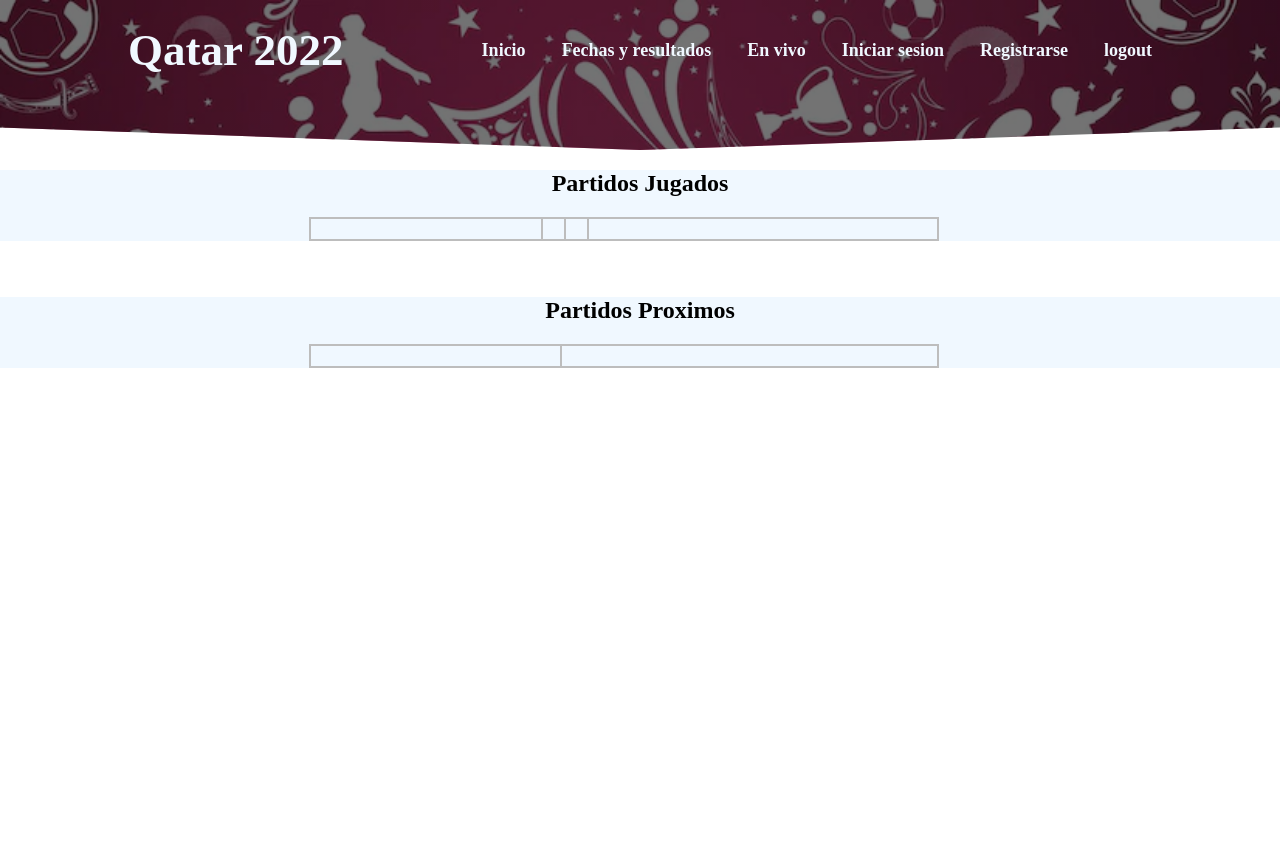
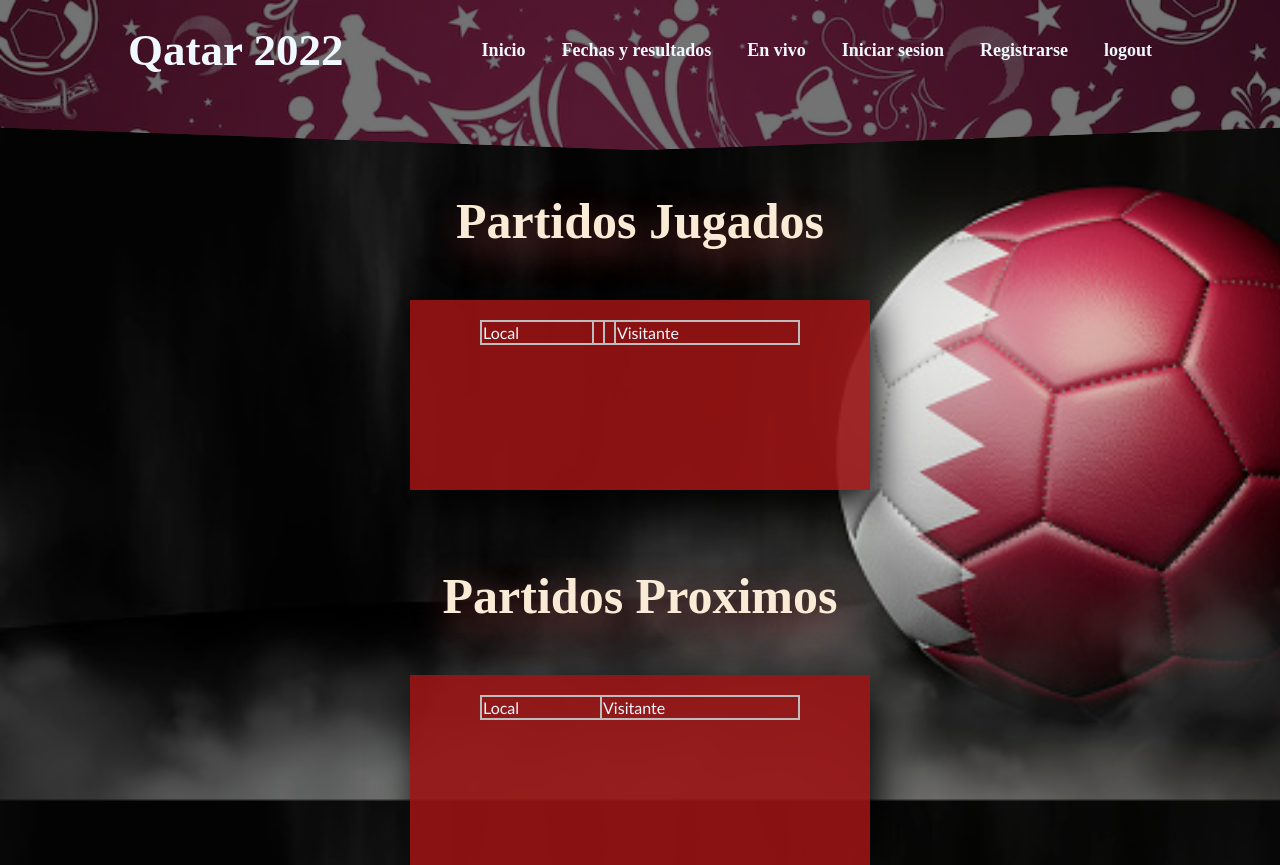
Before and after one commit to Danielsaggar/telematica_2022_03, a Flask app: page /Results in a window 1280 px wide. Before the commit the page ends 368 px from the top, so only its background shows below. Run offline with Flask 2, Linux system fonts and the light colour scheme; data that the repository does not hold is empty; some libraries are stand-ins or nearby versions.

Commit message:
css,resultados

```diff
--- a/static/css/prog.css
+++ b/static/css/prog.css
@@ -45,3 +45,16 @@
     border-radius: 8px;
 
 }
+.tablec {
+    width: 400px;
+    height:150px;
+    background: rgba(153, 19, 19, 0.9);
+    margin: auto;
+    margin-top: 50px;
+    box-shadow: 7px 13px 37px #000;
+    padding: 20px 30px;
+    border-top: #017bab;
+    color: floralwhite;
+    font-family: Calibri;
+    font-size: 16px;
+}
--- a/templates/Results.html
+++ b/templates/Results.html
@@ -5,13 +5,14 @@
 {% endblock %}
 
 {% block content %}
+<link rel="stylesheet" href="/static/css/prog.css">
 <main>
-    <section class="tablas">
+    <section class="table">
         <h2 class="subtitle">Partidos Jugados</h2>
 
-        <div class="tablas__container container">
 
-            <section class="tablas__body tablas__body--show">
+
+            <section class=" tablec">
                 <table class="container table">
                     <tr>
                         <td>Local</td>
@@ -32,7 +33,7 @@
                 </table>
             </section>
 
-        </div>
+
 
     </section>
 
@@ -44,12 +45,12 @@
         </div>
     </section>
 
-    <section class="tablas">
+    <section class="table">
         <h2 class="subtitle">Partidos Proximos</h2>
 
-        <div class="tablas__container container">
 
-            <section class="tablas__body tablas__body--show">
+
+            <section class="tablec">
                 <table class="container table">
                     <tr>
                         <td>Local</td>
@@ -67,7 +68,7 @@
 
             </section>
 
-        </div>
+
     </section>
 
 
--- a/templates/admin/Config.html
+++ b/templates/admin/Config.html
@@ -85,8 +85,8 @@
                     <script src="../../static/js/equipo.js"></script>
                                <div class="drag-area">
                                  <h2>Arrastra y suelta el logo del equipo</h2>
-                                 <span></span>
-                                 <form action="" method="post" enctype="multipart/form-data">
+                                 <span class="span"></span>
+                                 <form action="" method="post" enctype="multipart/form-data" class="imagen">
 
                                     <img id="imagenPrevisualizacion">
                                     <input type="file" id="uploadFile" name="uploadFile" accept="image/*">
```
Also changed, not shown: static/css/conf.css (+15 -26 lines), static/resources/escudos/Alemania.jpeg (added), static/resources/escudos/Alemania.jpg (deleted).
